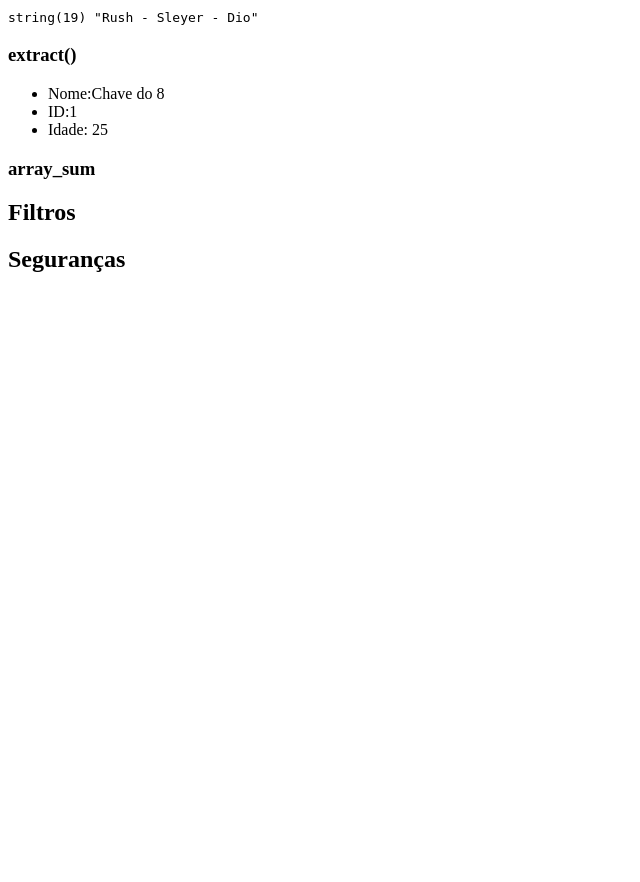
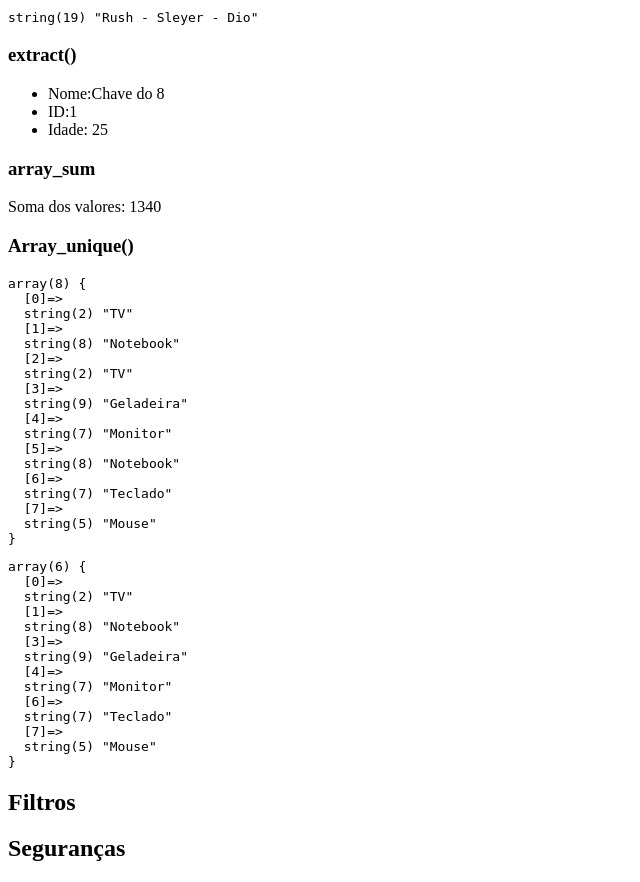
Before and after one commit to viniciusmbarbosa/aulas-php-tec, a PHP site: page /07-funcoes-nativas.php in a window 1280 px wide. Shown: the part 1005-1887 px from the top of the page, without its empty margins (0-640 px from the left). Before the commit the page ends 1277 px from the top, so only its background shows below. Run offline with PHP 8.4, Linux system fonts and the light colour scheme.

Commit message:
Array_unique()
Função que retorna um novo array  com dados únicos.

```diff
--- a/07-funcoes-nativas.php
+++ b/07-funcoes-nativas.php
@@ -79,6 +79,26 @@ extract($aluno);
 </ul>
 
 <h3>array_sum</h3>
+<?php
+/* Função para somar os valores de um array */
+$total = array_sum($valores);
+
+?>
+<p>Soma dos valores: <?=$total?></p>
+
+<h3>Array_unique()</h3>
+
+<?php
+/*  Função que retorna um novo array  com dados únicos. */
+$produtos = [
+    "TV", "Notebook", "TV", "Geladeira", "Monitor", "Notebook", "Teclado", "Mouse"
+];
+
+$produtosUnicos = array_unique($produtos);
+
+?>
+<pre><?=var_dump($produtos)?></pre>
+<pre><?=var_dump($produtosUnicos)?></pre>
 
     <h2>Filtros</h2>
 
```
